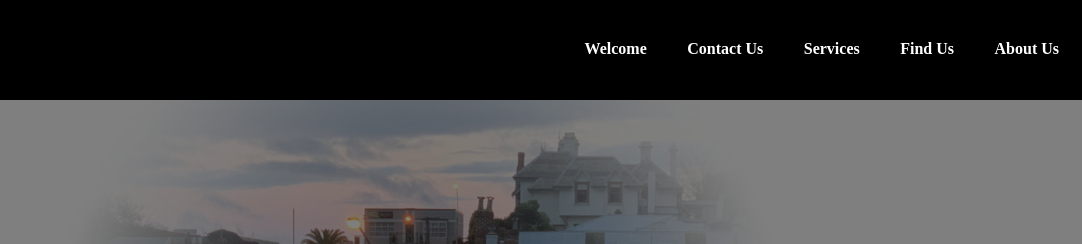
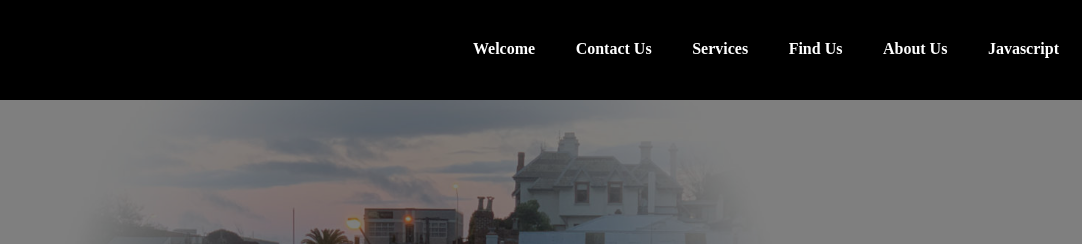
Before and after one commit to geddeca1/11ty, an Eleventy site: page pmltd_template/src/index.html in a window 1280 px wide. Shown: the top 244 px of the page, 198-1280 px from the left. Built offline with nearby package versions, Linux system fonts and the light colour scheme; Eleventy itself is replaced by a stand-in of ours; files that its build step writes are made by us from their sources; no server answers; files whose address does not match are found by name.

Commit message:
Working on adding another page with javascript

```diff
--- a/pmltd_template/src/_includes/pageTemplate.njk
+++ b/pmltd_template/src/_includes/pageTemplate.njk
@@ -33,6 +33,7 @@
       <li><a href="#" >Services</a></li>
       <li><a href="#" >Find us</a></li>
       <li><a href="#" >About us</a></li>
+      <li><a href="/_site/javascript/index.html">Javascript</a></li>
       </ul>
     </div>
 
```
Also changed, not shown: pmltd_template/src/javascript.html (added, +1 -0 lines), 3 other files.
